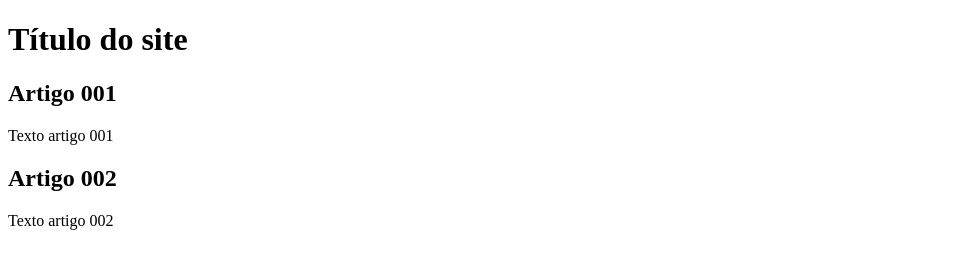
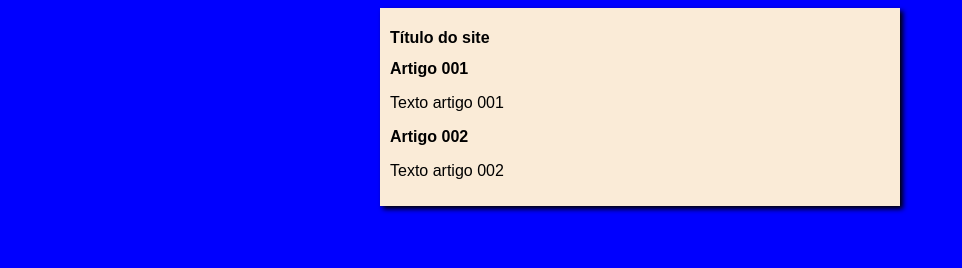
Before and after one commit to Bernas2332/Projeto-site, a plain HTML site: page index.html in a window 1280 px wide. Shown: the whole page, without its empty margins (0-962 px from the left). Drawn offline with Linux system fonts and the light colour scheme.

Commit message:
fiz o design

```diff
--- /dev/null
+++ b/estilos/style.css
@@ -0,0 +1,17 @@
+* {
+    font-family: Arial, Helvetica, sans-serif;
+    font-size:  16px;
+
+}
+
+body {
+    background-color: blue;
+}
+
+main{
+    background-color: antiquewhite;
+    width: 500px;
+    margin: auto;
+    padding: 10px;
+    box-shadow: 3px 3px 5px rgb(0, 0, 0);
+}
--- a/index.html
+++ b/index.html
@@ -4,6 +4,7 @@
     <meta charset="UTF-8">
     <meta name="viewport" content="width=device-width, initial-scale=1.0">
     <title>Document</title>
+    <link rel="stylesheet" href="estilos/style.css">
 </head>
 <body>
     <main>
```
